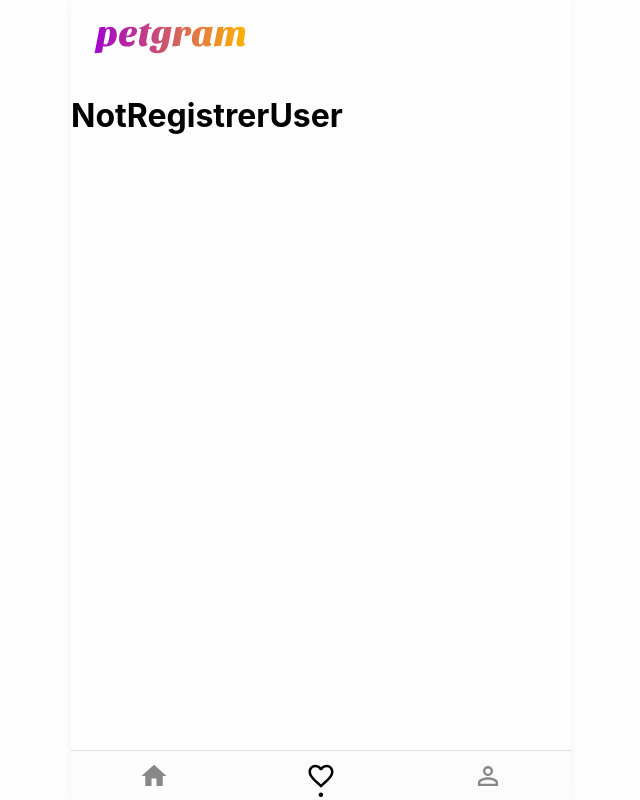
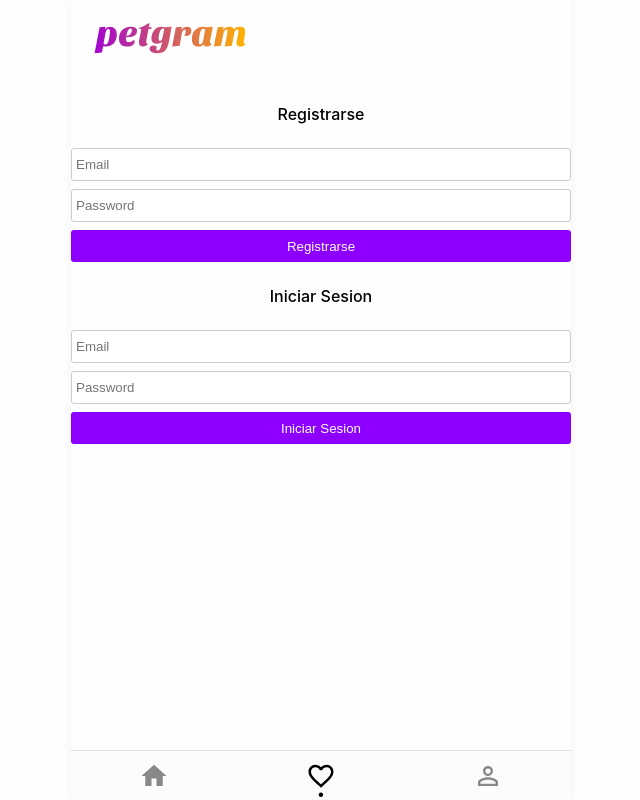
Before and after one commit to Jesus9464/petgram-jesus, a React app: page /favs in a window 1280 px wide. Shown: the whole page, without its empty margins (319-959 px from the left). Built offline with nearby package versions, Linux system fonts and the light colour scheme; a web font is replaced by a local one.

Commit message:
login agregado

```diff
--- a/src/App.js
+++ b/src/App.js
@@ -8,10 +8,7 @@
 import { Favs } from "./pages/Favs";
 import { User } from "./pages/User";
 import { NotRegistrerUser } from "./pages/NotRegistrerUser";
-
-const UserLogged = ({ children }) => {
-  return children({ isAuth: false });
-};
+import Context from "./Context";
 
 export const App = () => {
   return (
@@ -23,7 +20,7 @@
         <Home path="/pet/:id" />
         <Detail path="/detail/:detailsUrlId" />
       </Router>
-      <UserLogged>
+      <Context.Consumer>
         {({ isAuth }) => {
           return isAuth ? (
             <Router>
@@ -37,8 +34,7 @@
             </Router>
           );
         }}
-      </UserLogged>
-
+      </Context.Consumer>
       <NavBar />
     </div>
   );
--- /dev/null
+++ b/src/Context.js
@@ -0,0 +1,21 @@
+import React, { createContext, useState } from "react";
+
+const Context = createContext(null);
+
+const Provider = ({ children }) => {
+  const [isAuth, setIsAuth] = useState(false);
+
+  const value = {
+    isAuth,
+    activateAuth: () => {
+      setIsAuth(true);
+    },
+  };
+
+  return <Context.Provider value={value}>{children}</Context.Provider>;
+};
+
+export default {
+  Provider,
+  Consumer: Context.Consumer,
+};
--- /dev/null
+++ b/src/components/UserForm/index.js
@@ -0,0 +1,32 @@
+import React from "react";
+import { useInputInitialValue } from "../../hooks/useInputInitialValue";
+import { Form, Input, Button, Title } from "./style";
+
+export const UserForm = ({ onSubmit, title }) => {
+  const email = useInputInitialValue();
+  const password = useInputInitialValue();
+
+  const handleSubmit = (e) => {
+    e.preventDefault();
+    onSubmit({
+      email: email.value,
+      password: password.value,
+    });
+  };
+
+  return (
+    <>
+      <Title>{title}</Title>
+      <Form onSubmit={handleSubmit}>
+        <Input type="email" placeholder="Email" name="email" {...email} />
+        <Input
+          type="password"
+          placeholder="Password"
+          name="password"
+          {...password}
+        />
+        <Button>{title}</Button>
+      </Form>
+    </>
+  );
+};
--- /dev/null
+++ b/src/components/UserForm/style.js
@@ -0,0 +1,30 @@
+import styled from "styled-components";
+
+export const Form = styled.form`
+  padding: 16px 0;
+`;
+export const Input = styled.input`
+  border: 1px solid #ccc;
+  border-radius: 3px;
+  margin-bottom: 8px;
+  padding: 8px 4px;
+  display: block;
+  width: 100%;
+`;
+export const Button = styled.button`
+  background-color: #8d00ff;
+  border-radius: 3px;
+  color: #fff;
+  height: 32px;
+  display: block;
+  width: 100%;
+  text-align: center;
+`;
+
+export const Title = styled.h2`
+  font-size: 16px;
+  font-weight: 500;
+  padding: 8px 0;
+  width: 100%;
+  text-align: center;
+`;
--- /dev/null
+++ b/src/container/RegistrerMutation.js
@@ -0,0 +1,13 @@
+import React from "react";
+import { Mutation } from "react-apollo";
+import { gql } from "apollo-boost";
+
+const REGISTRER = gql`
+  mutation signup($input: UserCredentials!) {
+    signup(input: $input)
+  }
+`;
+
+export const RegisterMutation = ({ children }) => {
+  return <Mutation mutation={REGISTRER}>{children}</Mutation>;
+};
--- /dev/null
+++ b/src/hooks/useInputInitialValue.js
@@ -0,0 +1,13 @@
+import { useState } from "react";
+
+export const useInputInitialValue = (initialValue) => {
+  const [value, setValue] = useState(initialValue);
+  const onChange = (e) => {
+    setValue(e.target.value);
+  };
+
+  return {
+    value,
+    onChange,
+  };
+};
--- a/src/index.js
+++ b/src/index.js
@@ -3,15 +3,17 @@
 import { App } from "./App";
 import ApolloClient from "apollo-boost";
 import { ApolloProvider } from "react-apollo";
+import Context from "./Context";
 
 const client = new ApolloClient({
   uri: "https://petgram-api-jesusgal.vercel.app/graphql",
 });
 
 ReactDOM.render(
-  <ApolloProvider client={client}>
-    <App />
-  </ApolloProvider>,
-
+  <Context.Provider>
+    <ApolloProvider client={client}>
+      <App />
+    </ApolloProvider>
+  </Context.Provider>,
   document.getElementById("app")
 );
--- a/src/pages/NotRegistrerUser.js
+++ b/src/pages/NotRegistrerUser.js
@@ -1,5 +1,29 @@
 import React from "react";
+import Context from "../Context";
+import { UserForm } from "../components/UserForm/index";
+import { RegisterMutation } from "../container/RegistrerMutation";
 
 export const NotRegistrerUser = () => {
-  return <h1>NotRegistrerUser</h1>;
+  return (
+    <Context.Consumer>
+      {({ activateAuth }) => {
+        return (
+          <>
+            <RegisterMutation>
+              {(register) => {
+                const onSubmit = ({ email, password }) => {
+                  const input = { email, password };
+                  const variables = { input };
+                  register({ variables }).then(activateAuth);
+                };
+                return <UserForm onSubmit={onSubmit} title="Registrarse" />;
+              }}
+            </RegisterMutation>
+
+            <UserForm onSubmit={activateAuth} title="Iniciar Sesion" />
+          </>
+        );
+      }}
+    </Context.Consumer>
+  );
 };
```
